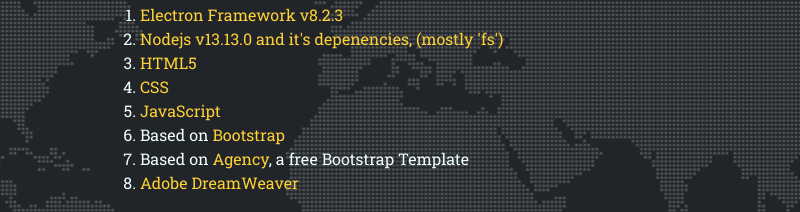
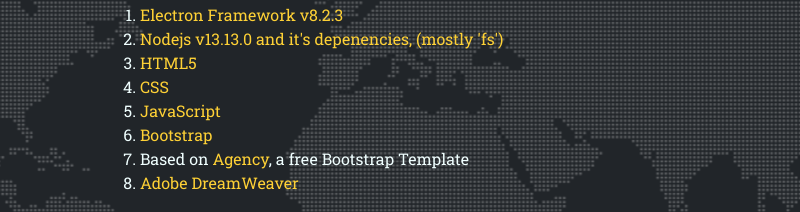
Before and after one commit to Dhi13man/NumCuts, an Electron app: page src/index.html in a window 800 px wide. Shown: the part 3042-3254 px from the top of the page. Drawn offline with nearby package versions, Linux system fonts and the light colour scheme; no server answers; a web font is replaced by a local one.

Commit message:
fixed typo

```diff
--- a/src/index.html
+++ b/src/index.html
@@ -118,7 +118,7 @@
                             <li><a href="https://www.w3schools.com/html/">HTML5</a></li>
                             <li><a href="https://www.w3schools.com/css/default.asp">CSS</a></li>
                             <li><a href="https://www.w3schools.com/js/default.asp">JavaScript</a></li>
-                            <li>Based on <a href="https://getbootstrap.com/docs/3.3/getting-started/">Bootstrap</a></li>
+                            <li><a href="https://getbootstrap.com/docs/3.3/getting-started/">Bootstrap</a></li>
                             <li>Based on <a href="https://startbootstrap.com/themes/agency/">Agency</a>, a free Bootstrap Template</li>
                             <li><a href="https://www.adobe.com/in/products/dreamweaver.html">Adobe DreamWeaver</a></li>
                         </ol>
```
